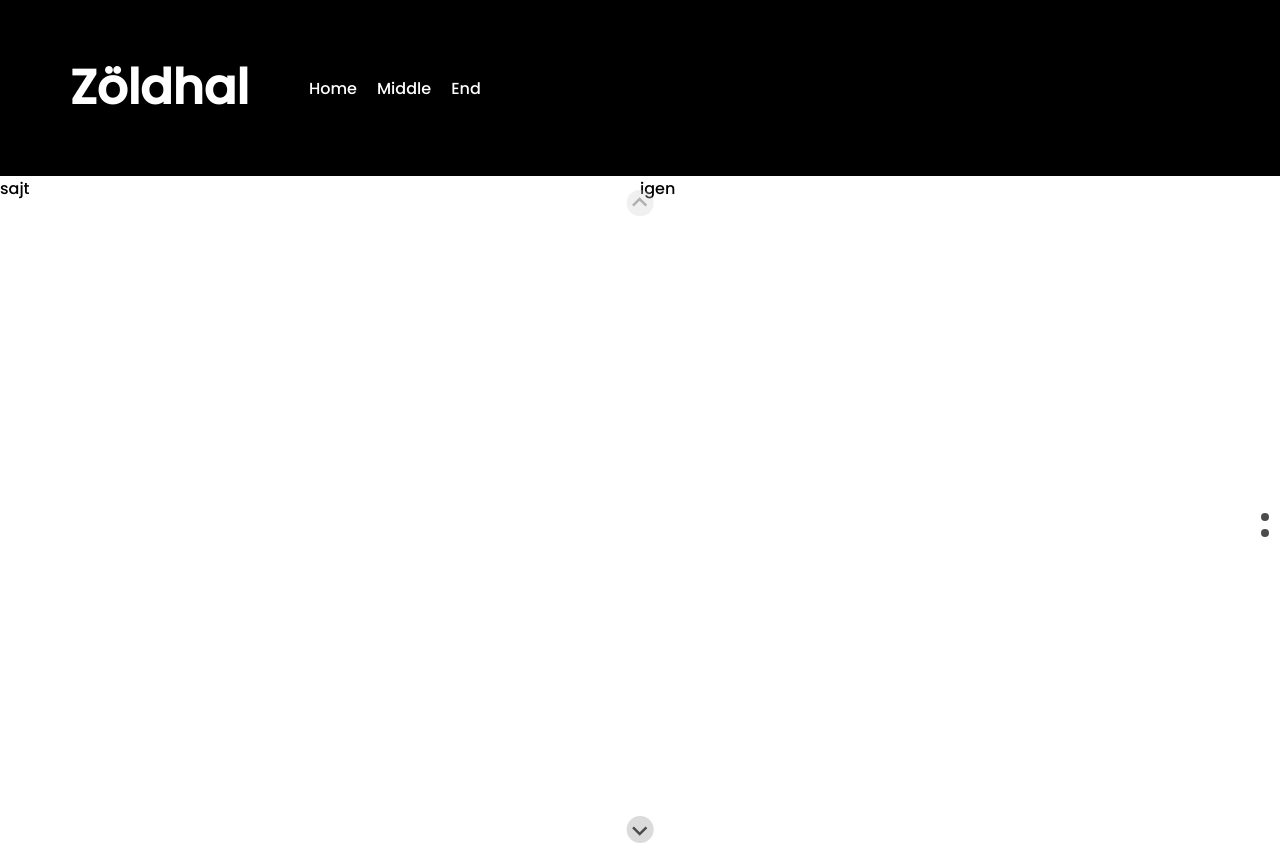
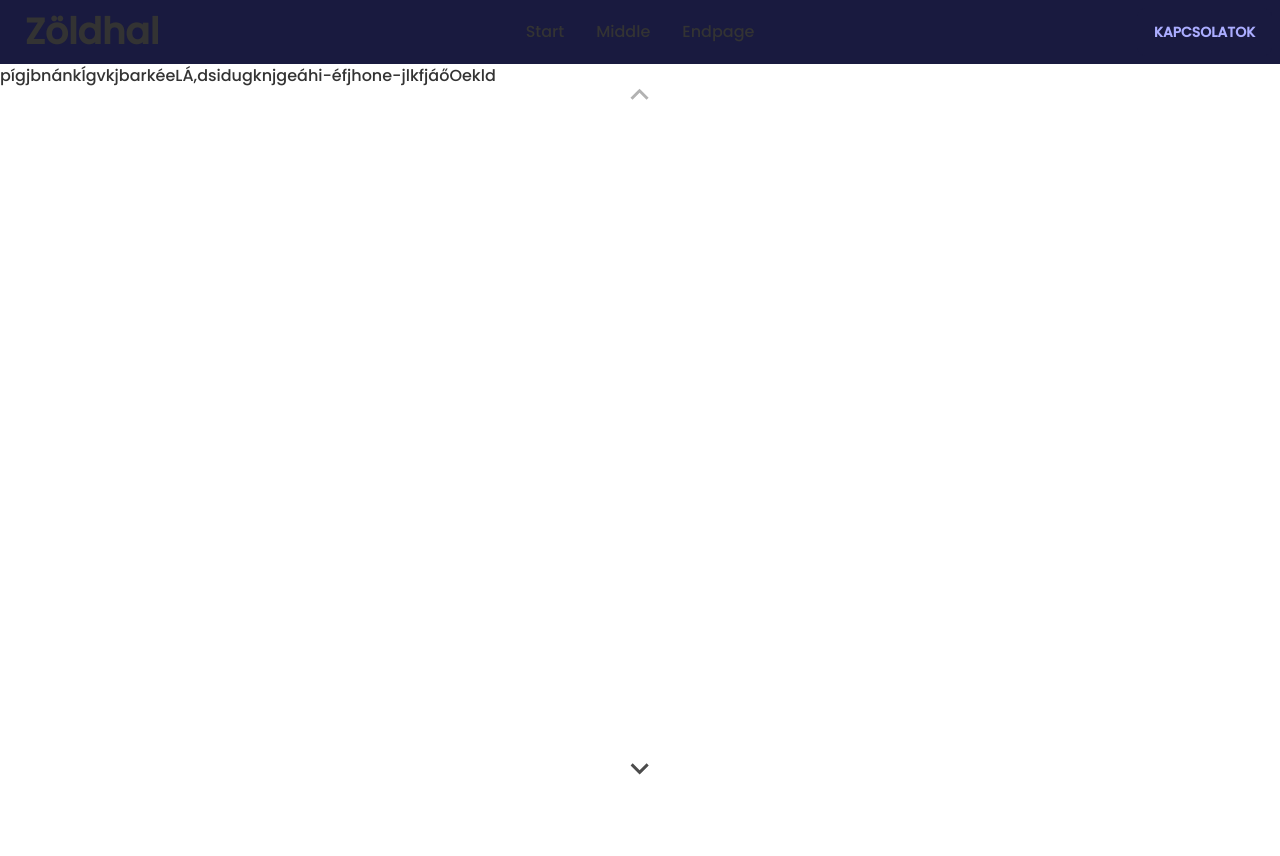
Before and after one commit to barnus0705/Greenfish, a plain HTML site: page index.html in a window 1280 px wide. After the commit the page ends 800 px from the top, so only its background shows below. Drawn offline with nearby package versions, Linux system fonts and the light colour scheme.

Commit message:
progress

```diff
--- a/index.html
+++ b/index.html
@@ -1,5 +1,5 @@
 <!DOCTYPE html>
-<html lang="en">
+<html lang="en" data-theme="lemonade">
 <head>
   <meta charset="UTF-8">
   <meta name="viewport" content="width=device-width, user-scalable=no, initial-scale=1.0, maximum-scale=1.0, minimum-scale=1.0">
@@ -8,24 +8,55 @@
   <script src="splide-4.1.3/dist/js/splide.min.js"></script>
   <link rel="stylesheet" href="splide-4.1.3/dist/css/splide.min.css">
   <link rel="stylesheet" href="res/style.css">
+  <link
+          href="https://cdn.jsdelivr.net/npm/daisyui@2.6.0/dist/full.css"
+          rel="stylesheet"
+          type="text/css"
+  />
+  <script src="https://cdn.tailwindcss.com"></script>
 </head>
 <body>
 <header>
-  <div class="Title_block">
-    <h1>Zöldhal</h1>
-    <ul class = "splide_list">
-      <li class = "splide_list_items" id = "1"><a href="#">Home</a></li>
-      <li class = "splide_list_items" id = "2"><a href="#">Middle</a></li>
-      <li class = "splide_list_items" id = "3"><a href="#">End</a></li>
-    </ul>
+  <div class="navbar bg-neutral bg-base-300">
+    <div class="navbar-start">
+      <div class="dropdown">
+        <label tabindex="0" class="btn btn-ghost lg:hidden">
+          <svg xmlns="http://www.w3.org/2000/svg" class="h-5 w-5" fill="none" viewBox="0 0 24 24" stroke="currentColor"><path stroke-linecap="round" stroke-linejoin="round" stroke-width="2" d="M4 6h16M4 12h8m-8 6h16" /></svg>
+        </label>
+        <ul tabindex="0" class="menu menu-compact dropdown-content mt-3 p-2 shadow bg-base-100 rounded-box w-52">
+          <li><a>Start</a></li>
+          <li><a>Middle</a></li>
+          <li><a>Endpage</a></li>
+        </ul>
+      </div>
+      <a class="btn btn-ghost normal-case text-4xl">Zöldhal</a>
+    </div>
+    <div class="navbar-center hidden lg:flex">
+      <ul class="menu menu-horizontal px-1">
+        <li><a>Start</a></li>
+        <li><a>Middle</a></li>
+        <li><a>Endpage</a></li>
+      </ul>
+    </div>
+    <div class="navbar-end">
+      <a class="btn">Kapcsolatok</a>
+    </div>
   </div>
 </header>
 <section class="splide" aria-labelledby="carousel-heading">
   <div class="splide__track">
     <div class="splide__list">
       <div class="splide__slide">
-        <div class="inner_part">sajt</div>
-        <div class="inner_part">igen</div>
+        <div class="inner_part flex">
+            <div class="card flex">
+              <div class="">
+                <p>pígjbnánkÍgvkjbarkéeLÁ,dsidugknjgeáhi-éfjhone-jlkfjáőOekld</p>
+              </div>
+            </div>
+        </div>
+        <div class="inner_part">
+
+        </div>
       </div>
       <div class="splide__slide swapped_column">
         <div class="inner_part">sajt</div>
@@ -36,10 +67,17 @@
         <div class="inner_part">
           <img src="https://ichef.bbci.co.uk/news/999/cpsprodpb/15951/production/_117310488_16.jpg" style="width: 10%; height: 10%; margin: auto" alt="">
         </div>
-        <footer class="Contact_bar">
-            <div class="Contact_bar_column">igen</div>
-            <div class="Contact_bar_column">nem</div>
-            <div class="Contact_bar_column">12321</div>
+        <footer class="footer items-center p-4 bg-neutral text-neutral-content">
+          <div class="items-center grid-flow-col">
+            <svg width="36" height="36" viewBox="0 0 24 24" xmlns="http://www.w3.org/2000/svg" fill-rule="evenodd" clip-rule="evenodd" class="fill-current"><path d="M22.672 15.226l-2.432.811.841 2.515c.33 1.019-.209 2.127-1.23 2.456-1.15.325-2.148-.321-2.463-1.226l-.84-2.518-5.013 1.677.84 2.517c.391 1.203-.434 2.542-1.831 2.542-.88 0-1.601-.564-1.86-1.314l-.842-2.516-2.431.809c-1.135.328-2.145-.317-2.463-1.229-.329-1.018.211-2.127 1.231-2.456l2.432-.809-1.621-4.823-2.432.808c-1.355.384-2.558-.59-2.558-1.839 0-.817.509-1.582 1.327-1.846l2.433-.809-.842-2.515c-.33-1.02.211-2.129 1.232-2.458 1.02-.329 2.13.209 2.461 1.229l.842 2.515 5.011-1.677-.839-2.517c-.403-1.238.484-2.553 1.843-2.553.819 0 1.585.509 1.85 1.326l.841 2.517 2.431-.81c1.02-.33 2.131.211 2.461 1.229.332 1.018-.21 2.126-1.23 2.456l-2.433.809 1.622 4.823 2.433-.809c1.242-.401 2.557.484 2.557 1.838 0 .819-.51 1.583-1.328 1.847m-8.992-6.428l-5.01 1.675 1.619 4.828 5.011-1.674-1.62-4.829z"></path></svg>
+            <p>Copyright © 2023 - All right reserved</p>
+          </div>
+          <div class="grid-flow-col gap-4 md:place-self-center md:justify-self-end">
+            <a><svg xmlns="http://www.w3.org/2000/svg" width="24" height="24" viewBox="0 0 24 24" class="fill-current"><path d="M24 4.557c-.883.392-1.832.656-2.828.775 1.017-.609 1.798-1.574 2.165-2.724-.951.564-2.005.974-3.127 1.195-.897-.957-2.178-1.555-3.594-1.555-3.179 0-5.515 2.966-4.797 6.045-4.091-.205-7.719-2.165-10.148-5.144-1.29 2.213-.669 5.108 1.523 6.574-.806-.026-1.566-.247-2.229-.616-.054 2.281 1.581 4.415 3.949 4.89-.693.188-1.452.232-2.224.084.626 1.956 2.444 3.379 4.6 3.419-2.07 1.623-4.678 2.348-7.29 2.04 2.179 1.397 4.768 2.212 7.548 2.212 9.142 0 14.307-7.721 13.995-14.646.962-.695 1.797-1.562 2.457-2.549z"></path></svg>
+            </a>
+            <a><svg xmlns="http://www.w3.org/2000/svg" width="24" height="24" viewBox="0 0 24 24" class="fill-current"><path d="M19.615 3.184c-3.604-.246-11.631-.245-15.23 0-3.897.266-4.356 2.62-4.385 8.816.029 6.185.484 8.549 4.385 8.816 3.6.245 11.626.246 15.23 0 3.897-.266 4.356-2.62 4.385-8.816-.029-6.185-.484-8.549-4.385-8.816zm-10.615 12.816v-8l8 3.993-8 4.007z"></path></svg></a>
+            <a><svg xmlns="http://www.w3.org/2000/svg" width="24" height="24" viewBox="0 0 24 24" class="fill-current"><path d="M9 8h-3v4h3v12h5v-12h3.642l.358-4h-4v-1.667c0-.955.192-1.333 1.115-1.333h2.885v-5h-3.808c-3.596 0-5.192 1.583-5.192 4.615v3.385z"></path></svg></a>
+          </div>
         </footer>
       </div>
     </div>
--- a/res/js/script.js
+++ b/res/js/script.js
@@ -1,14 +1,9 @@
 document.addEventListener( 'DOMContentLoaded', function() {
     let splide = new Splide( '.splide',{
         direction: 'ttb',
-        height   : 'calc(100vh - 120px)',
+        height   : 'calc(100vh - 64px)',
         wheel    : true,
     } );
     splide.mount();
 }
 );
-let link = document.getElementById("1");
-link.addEventListener("gonetohome", function (){
-   let splide = new Splide();
-   console.log(splide.getIndex().value)
-});
--- a/res/style.css
+++ b/res/style.css
@@ -13,7 +13,7 @@ body
 {
     background: black;
 }
-header
+/*header
 {
     margin: auto;
     width: 100%;
@@ -50,7 +50,7 @@ header h1
     text-decoration: none;
     color: white;
 }
-
+*/
 .splide__slide
 {
     width: 100%;
@@ -66,9 +66,15 @@ header h1
 }
 .inner_part
 {
-    height: 100%;
+    height: calc(100% - 100px);
     flex: 1 1 50%;
+
 }
+.card
+{
+
+}
+/*
 
 .firsthalf p
 {
@@ -95,3 +101,4 @@ header h1
     display: block;
     width: calc(100% / 3);
 }
+*/
```
